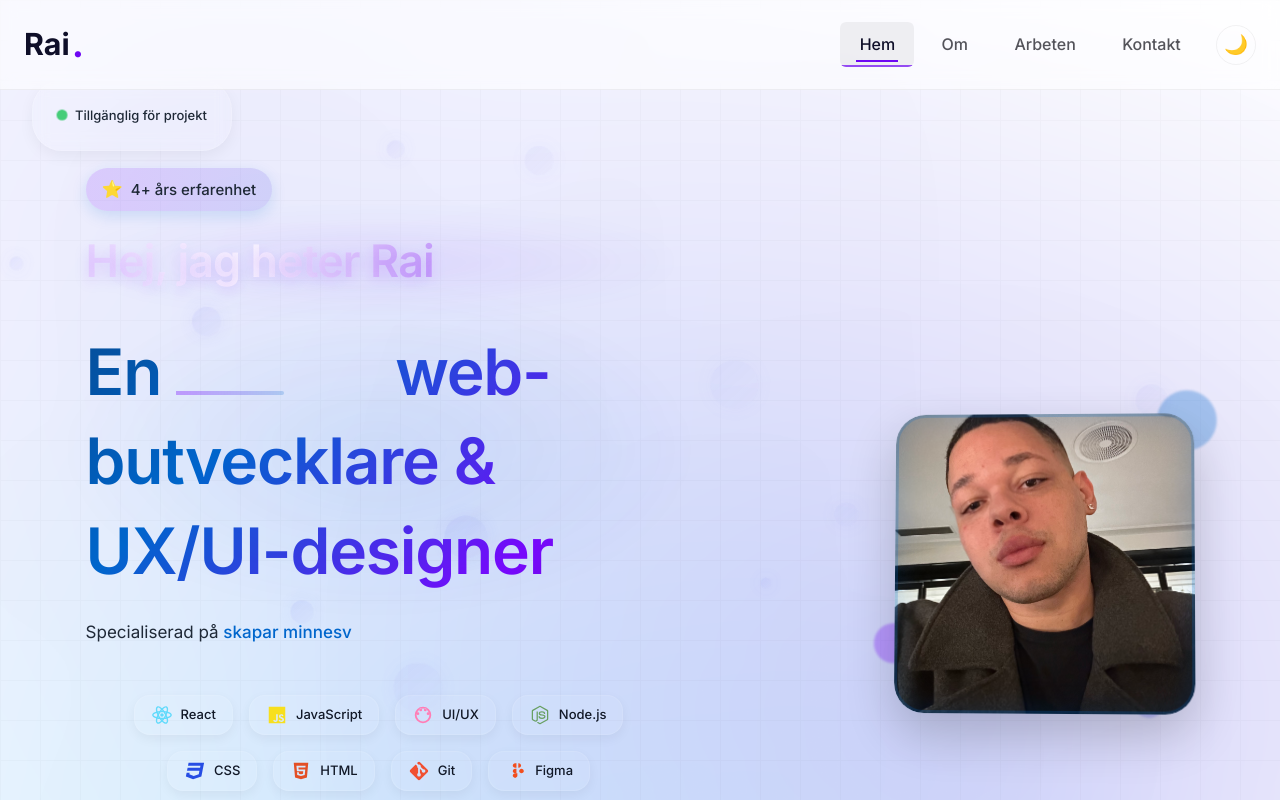
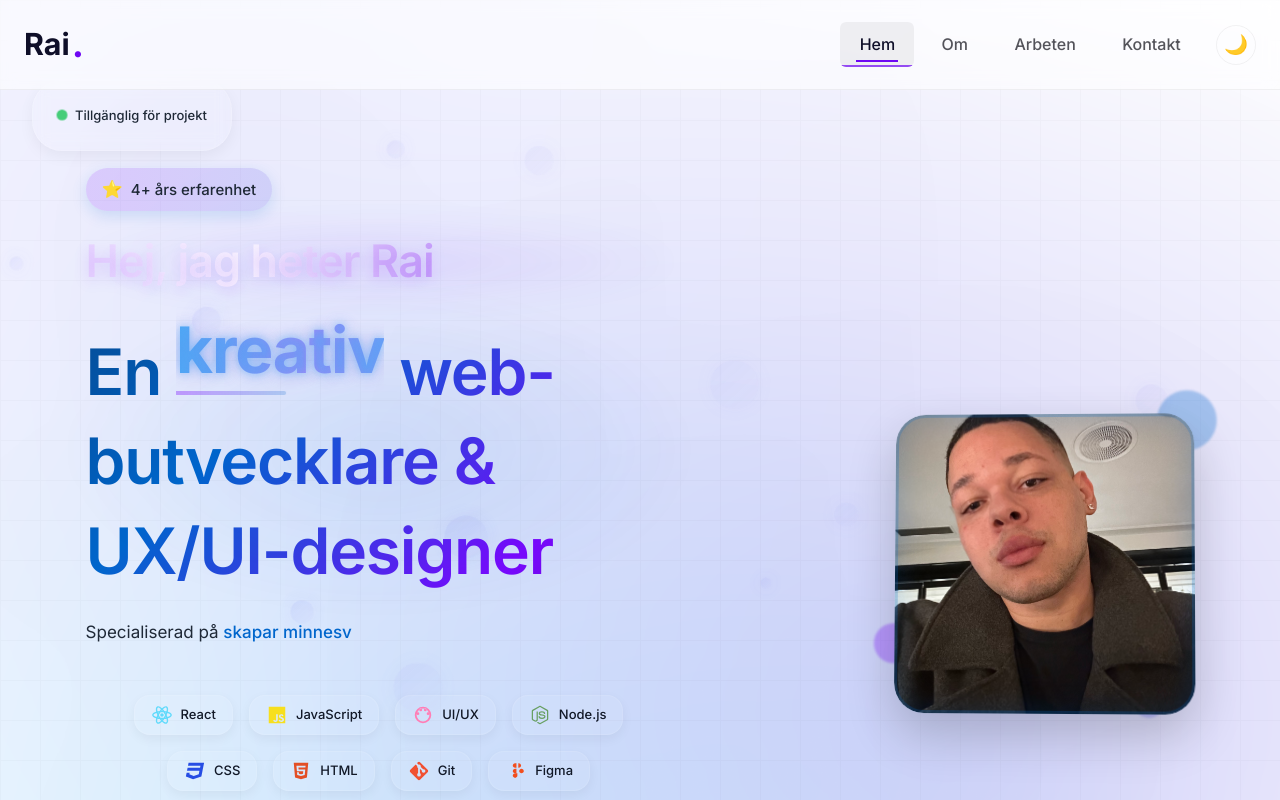
Before and after one commit to raigomessw/Meu-portfolio, a React (Vite) app: page / in a window 1280 px wide. Shown: the top 800 px of the page. Built offline with nearby package versions, Linux system fonts and the light colour scheme.

Commit message:
Fix hero higlht e app studant

```diff
--- a/src/components/Hero/Hero.module.css
+++ b/src/components/Hero/Hero.module.css
@@ -894,6 +894,25 @@ html[data-theme="dark"] .highlight {
   font-weight: 700; /* Mais negrito para dar destaque */
 }
 
+/* Melhorando o destaque no tema claro para a palavra "kreativ" - com gradiente e brilho */
+html[data-theme="light"] .highlight {
+  color: transparent;
+  background: linear-gradient(
+    to right,
+    #4dabf7 20%,
+    #a48efa 50%,  /* Roxo mais suave em vez de #9f60ff */
+    #4dabf7 80%
+  );
+  background-size: 200% auto;
+  -webkit-background-clip: text;
+  background-clip: text;
+  animation: shineHighlight 3s linear infinite;
+  text-shadow:
+    0 0 10px rgba(77, 171, 247, 0.6),
+    0 0 20px rgba(132, 108, 220, 0.4);  /* Sombra mais suave */
+  font-weight: 700; /* Mais negrito para dar destaque */
+}
+
 @keyframes shineHighlight {
   0% { background-position: 0% center; }
   100% { background-position: 200% center; }
--- a/src/components/Work/WorkProjectContext.jsx
+++ b/src/components/Work/WorkProjectContext.jsx
@@ -270,7 +270,7 @@ export function WorkProjectProvider({ children }) {
             liveUrl: null,
             githubUrl: null,
             extendedDescription: "Ett ekonomiskt planerings- och ledningsverktyg för studenter som ofta har svårt att balansera sin ekonomiska situation under sina studier. Intervjuerna avslöjar en varierad uppsättning användare, alla med olika behov men som delar gemensamma ekonomiska utmaningar som budgetering, sparande och utnyttjande av studentrabatter.",
-            challenges: "Den främsta utmaningen är att skapa en ekonomisk app som verkligen möter de unika behoven hos universitetsstudenter, vilka ofta har en snäv budget och varierande akademiska utgifter. Detta inkluderar att utveckla en tillgänglig och lättanvänd lösning (med fokus på integritet), som kan hantera säsongsbetonade utgifter, engagera användare med olika nivåer av finansiell kunskap och övervinna den initiala motviljan mot att använda finansiella verktyg, samt säkerställa kontinuerlig användning av appen.",
+            challenges: "Den främsta utmaningen är att skapa en ekonomisk app som verkligen möter de unika behoven hos studenter, vilka ofta har en snäv budget och varierande akademiska utgifter. Detta inkluderar att utveckla en tillgänglig och lättanvänd lösning (med fokus på integritet), som kan hantera säsongsbetonade utgifter, engagera användare med olika nivåer av finansiell kunskap och övervinna den initiala motviljan mot att använda finansiella verktyg, samt säkerställa kontinuerlig användning av appen.",
             solution: "Den föreslagna lösningen är en intuitiv app med automatisk utgiftskategorisering, räkningspåminnelser, spartips och tydlig visualisering av utgifter per termin. Fokus ligger på användbarhet och att tillhandahålla utbildningsverktyg om ekonomisk förvaltning för att hjälpa alla studenter, oavsett deras tidigare kunskaper, att hantera sin budget, spara pengar och utveckla sunda ekonomiska vanor, med löftet om enkel integration i deras dagliga rutiner och hänsyn till integritet.",
             technologies: [
               { name: "Figma", icon: "🎨" },
@@ -307,17 +307,9 @@ export function WorkProjectProvider({ children }) {
                 tags: ["Dashboard", "Data", "UI"],
                 category: "interface"
               },
+
               {
                 id: "student-media-4",
-                type: "image",
-                url: '/work/studantEkonomiApp/gallery/månaderSpecifikation.png',
-                title: "Månadsöversikt",
-                caption: "Detaljerad översikt över månatliga utgifter och inkomster",
-                tags: ["Dashboard", "Data", "UI"],
-                category: "interface"
-              },
-              {
-                id: "student-media-5",
                 type: "image",
                 url: '/work/studantEkonomiApp/gallery/typography.jpg',
                 title: "Terminsbudget",
@@ -326,7 +318,7 @@ export function WorkProjectProvider({ children }) {
                 category: "design"
               },
               {
-                id: "student-media-6",
+                id: "student-media-5",
                 type: "image",
                 url: '/work/studantEkonomiApp/gallery/components.jpg',
                 title: "Componenter",
@@ -335,7 +327,7 @@ export function WorkProjectProvider({ children }) {
                 category: "design"
               },
               {
-                id: "student-media-7",
+                id: "student-media-6",
                 type: "image",
                 url: '/work/studantEkonomiApp/gallery/colors.jpg',
                 title: "Dokumentation",
@@ -344,7 +336,7 @@ export function WorkProjectProvider({ children }) {
                 category: "process"
               },
               {
-                id: "student-media-8",
+                id: "student-media-7",
                 type: "video",
                 url: '/work/studantEkonomiApp/gallery/usage-flow.mp4',
                 thumbnail: '/work/studantEkonomiApp/gallery/video-thumb.jpg',
```
